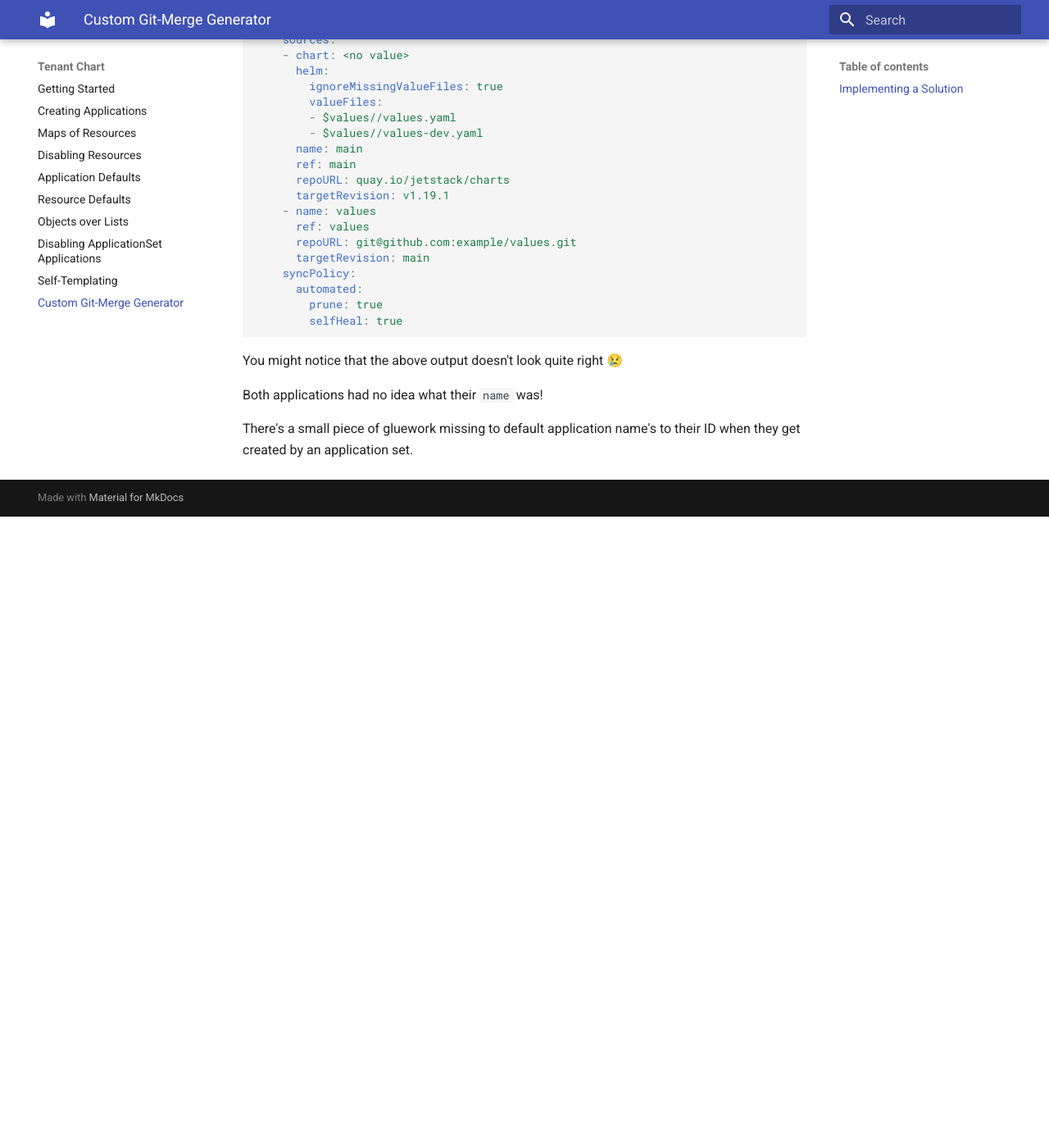
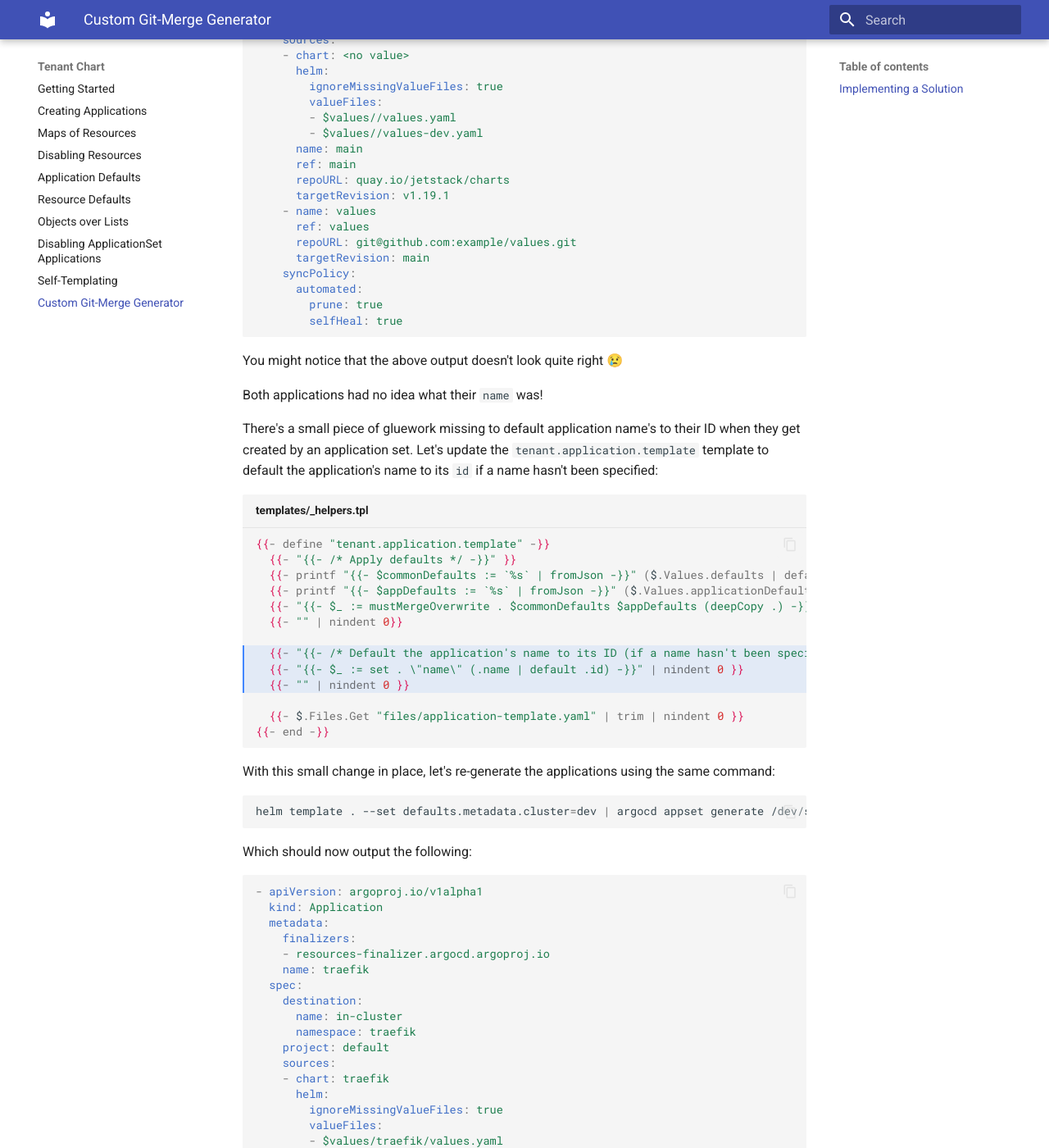
Before and after one commit to tombulled/tenant, an MkDocs documentation site: the page built from docs/10-improvement-custom-git-merge-generator.md, in a window 1280 px wide and 1400 px high, scrolled down 19003 px. Shown: the whole window at 82% size. Built offline with MkDocs 1.6.1 and Material for MkDocs 9.7.7, drawn with Linux system fonts in a browser that asks for light colours; before the commit the page ends 19633 px from its top, so only the background shows below that; some of the changed text lies outside the part shown.

Commit message:
feat: finish documenting x-git generator

````diff
--- a/docs/10-improvement-custom-git-merge-generator.md
+++ b/docs/10-improvement-custom-git-merge-generator.md
@@ -890,3 +890,154 @@ You might notice that the above output doesn't look quite right :cry:
 Both applications had no idea what their `name` was!
 
 There's a small piece of gluework missing to default application name's to their ID when they get created by an application set.
+Let's update the `tenant.application.template` template to default the application's name to its `id` if a name hasn't been specified:
+
+```smarty title="templates/_helpers.tpl" hl_lines="8-10"
+{{- define "tenant.application.template" -}}
+  {{- "{{- /* Apply defaults */ -}}" }}
+  {{- printf "{{- $commonDefaults := `%s` | fromJson -}}" ($.Values.defaults | default dict | toJson) | nindent 0 }}
+  {{- printf "{{- $appDefaults := `%s` | fromJson -}}" ($.Values.applicationDefaults | default dict | toJson) | nindent 0 }}
+  {{- "{{- $_ := mustMergeOverwrite . $commonDefaults $appDefaults (deepCopy .) -}}" | nindent 0 }}
+  {{- "" | nindent 0}}
+
+  {{- "{{- /* Default the application's name to its ID (if a name hasn't been specified) */ -}}" | nindent 0 }}
+  {{- "{{- $_ := set . \"name\" (.name | default .id) -}}" | nindent 0 }}
+  {{- "" | nindent 0 }}
+
+  {{- $.Files.Get "files/application-template.yaml" | trim | nindent 0 }}
+{{- end -}}
+```
+
+With this small change in place, let's re-generate the applications using the same command:
+
+```sh
+helm template . --set defaults.metadata.cluster=dev | argocd appset generate /dev/stdin -o yaml
+```
+
+Which should now output the following:
+
+```yaml
+- apiVersion: argoproj.io/v1alpha1
+  kind: Application
+  metadata:
+    finalizers:
+    - resources-finalizer.argocd.argoproj.io
+    name: traefik
+  spec:
+    destination:
+      name: in-cluster
+      namespace: traefik
+    project: default
+    sources:
+    - chart: traefik
+      helm:
+        ignoreMissingValueFiles: true
+        valueFiles:
+        - $values/traefik/values.yaml
+        - $values/traefik/values-dev.yaml
+      name: main
+      ref: main
+      repoURL: https://traefik.github.io/charts
+      targetRevision: 41.0.0
+    - name: values
+      ref: values
+      repoURL: git@github.com:example/values.git
+      targetRevision: main
+    syncPolicy:
+      automated:
+        prune: true
+        selfHeal: true
+- apiVersion: argoproj.io/v1alpha1
+  kind: Application
+  metadata:
+    finalizers:
+    - resources-finalizer.argocd.argoproj.io
+    name: cert-manager
+  spec:
+    destination:
+      name: in-cluster
+      namespace: cert-manager
+    project: default
+    sources:
+    - chart: cert-manager
+      helm:
+        ignoreMissingValueFiles: true
+        valueFiles:
+        - $values/cert-manager/values.yaml
+        - $values/cert-manager/values-dev.yaml
+      name: main
+      ref: main
+      repoURL: quay.io/jetstack/charts
+      targetRevision: v1.19.1
+    - name: values
+      ref: values
+      repoURL: git@github.com:example/values.git
+      targetRevision: main
+    syncPolicy:
+      automated:
+        prune: true
+        selfHeal: true
+```
+
+Success!
+
+To demonstrate the power of this, let's make the following cluster-specific changes:
+
+1. We'll use helm chart version `v1.19.2-rc1` in the `dev` cluster
+1. We'll disable the `traefik` application in the `dev` cluster
+
+Let's add some overrides for this:
+
+```sh
+$ touch cert-manager/values-dev.yaml
+$ yq e -i '.sourcesObject.main.targetRevision = ""' cert-manager/values-dev.yaml
+$ touch traefik/values-dev.yaml
+$ yq e -i '.enabled = false' traefik/values-dev.yaml
+$ tree
+.
+├── cert-manager
+│   ├── values-dev.yaml
+│   └── values.yaml
+└── traefik
+    ├── values-dev.yaml
+    └── values.yaml
+
+2 directories, 4 file
+```
+
+Now if we re-generate the list of applications, we should get the following output:
+
+```yaml hl_lines="22"
+- apiVersion: argoproj.io/v1alpha1
+  kind: Application
+  metadata:
+    finalizers:
+    - resources-finalizer.argocd.argoproj.io
+    name: cert-manager
+  spec:
+    destination:
+      name: in-cluster
+      namespace: cert-manager
+    project: default
+    sources:
+    - chart: cert-manager
+      helm:
+        ignoreMissingValueFiles: true
+        valueFiles:
+        - $values/cert-manager/values.yaml
+        - $values/cert-manager/values-dev.yaml
+      name: main
+      ref: main
+      repoURL: quay.io/jetstack/charts
+      targetRevision: v1.19.2-rc1
+    - name: values
+      ref: values
+      repoURL: git@github.com:example/values.git
+      targetRevision: main
+    syncPolicy:
+      automated:
+        prune: true
+        selfHeal: true
+```
+
+How cool is that! The `traefik` application didn't get created, and the `cert-manager` application's chart got changed over to the dev-specific target revision :mage:
````
